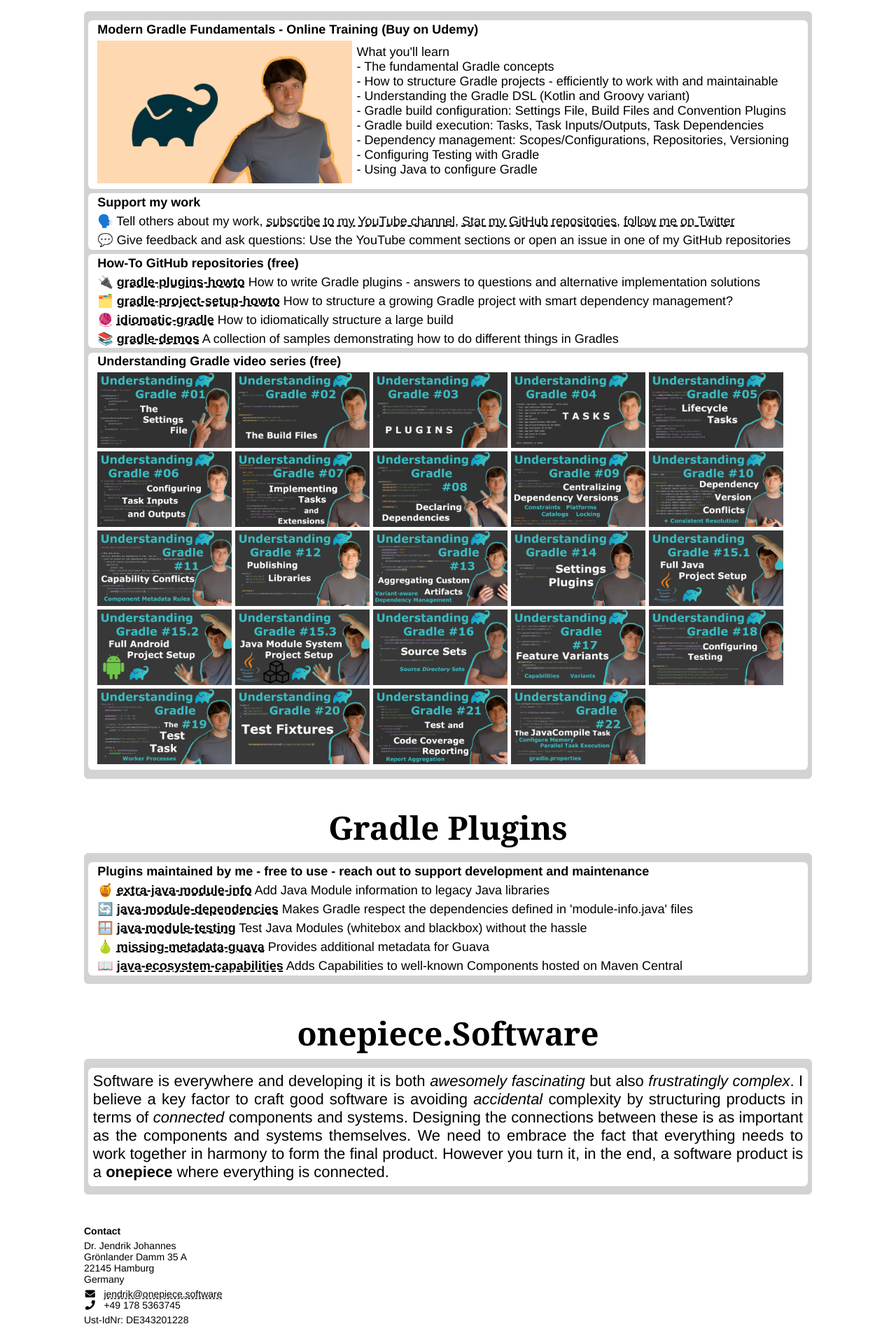
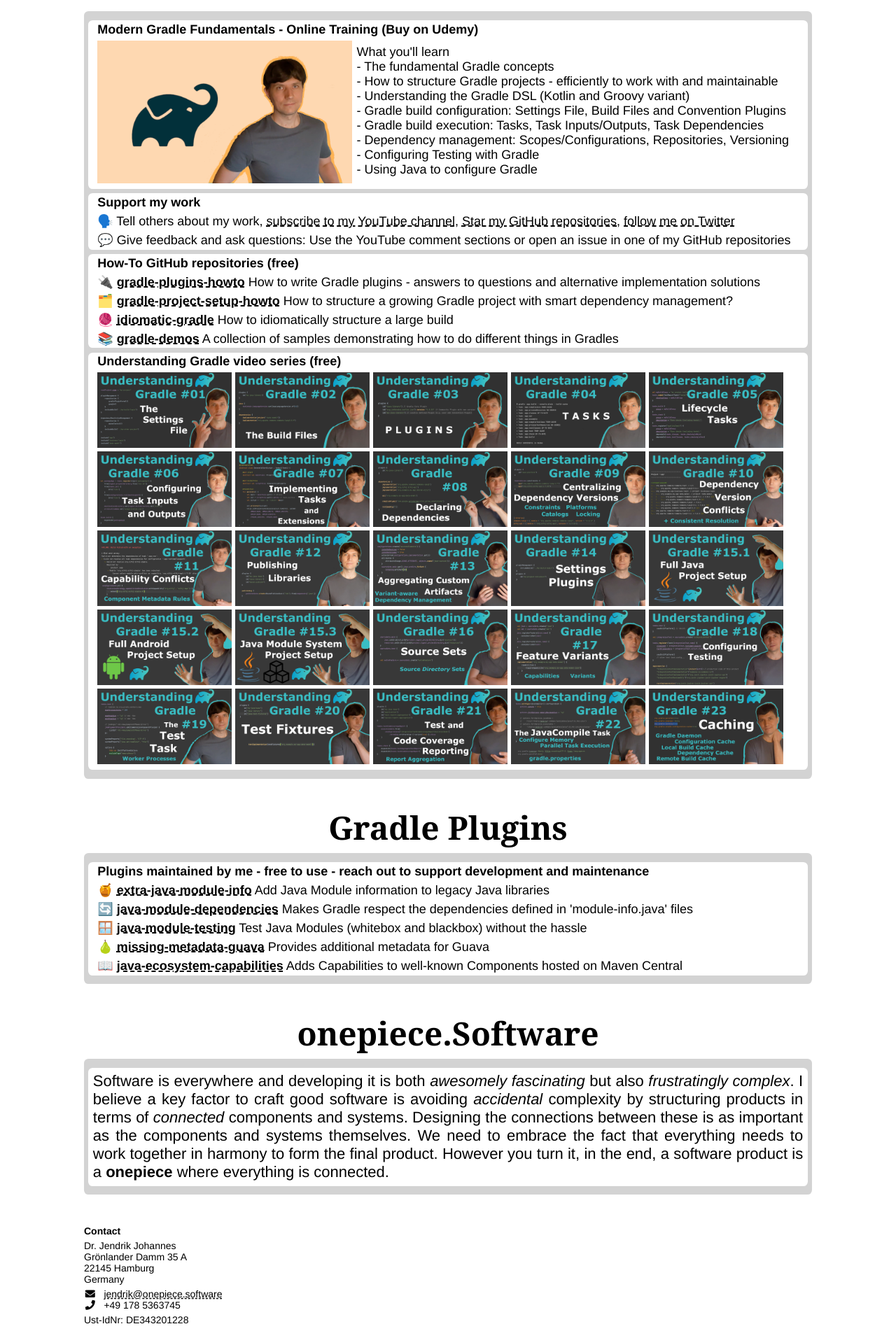
Before and after one commit to OnepieceSoftware/onepiecesoftware.github.io, a Jekyll site: the page index.html, which Jekyll copies as it is, in a window 1280 px wide. Shown: the part 3035-4937 px from the top of the page at 70% size. Built offline with Jekyll 4.4.1, drawn with Linux system fonts in a browser that asks for light colours.

Commit message:
Video 23

```diff
--- a/index.html
+++ b/index.html
@@ -628,6 +628,18 @@
             </a>
           </div>
         </div>
+        <div class="video-preview">
+          <img class="downscale" src="img/videos/23.png" alt="Caching">
+          <div class="overlay">
+            <a href="https://www.youtube.com/watch?v=nHb0kIcTrFE&list=PLWQK2ZdV4Yl2k2OmC_gsjDpdIBTN0qqkE" target="_blank" title="YouTube">
+              <i class="fab fa-youtube"></i>
+            </a>
+            &nbsp;
+            <a href="https://github.com/jjohannes/understanding-gradle/tree/main/23_Caching" target="_blank" title="GitHub">
+              <i class="fab fa-github"></i>
+            </a>
+          </div>
+        </div>
       </li>
     </ul>
   </div>
```
Also changed, not shown: img/videos/23.png (added), img/videos/24.png (added), img/videos/25.png (added).
